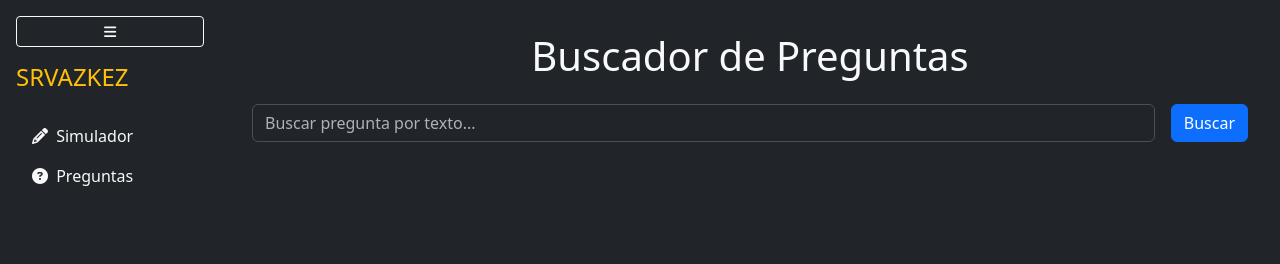
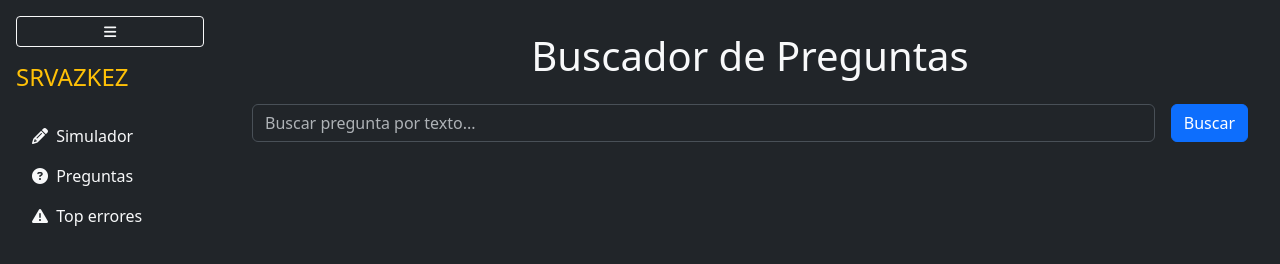
Before and after one commit to srv4zk3z/AvansetClone, a plain HTML site: page frontend/preguntas.html in a window 1280 px wide. Drawn offline with nearby package versions, Linux system fonts and the light colour scheme.

Commit message:
Update preguntas.html

```diff
--- a/frontend/preguntas.html
+++ b/frontend/preguntas.html
@@ -70,6 +70,7 @@
     <ul class="nav flex-column mt-4">
       <li class="nav-item"><a href="./index.html" class="nav-link text-light"><i class="fas fa-pencil-alt"></i> <span>Simulador</span></a></li>
       <li class="nav-item"><a href="./preguntas.html" class="nav-link text-light"><i class="fas fa-question-circle"></i> <span>Preguntas</span></a></li>
+      <li class="nav-item"><a href="./preguntasmalas.html" class="nav-link text-light"><i class="fas fa-exclamation-triangle"></i> <span>Top errores</span></a></li>
     </ul>
   </div>
 
```
